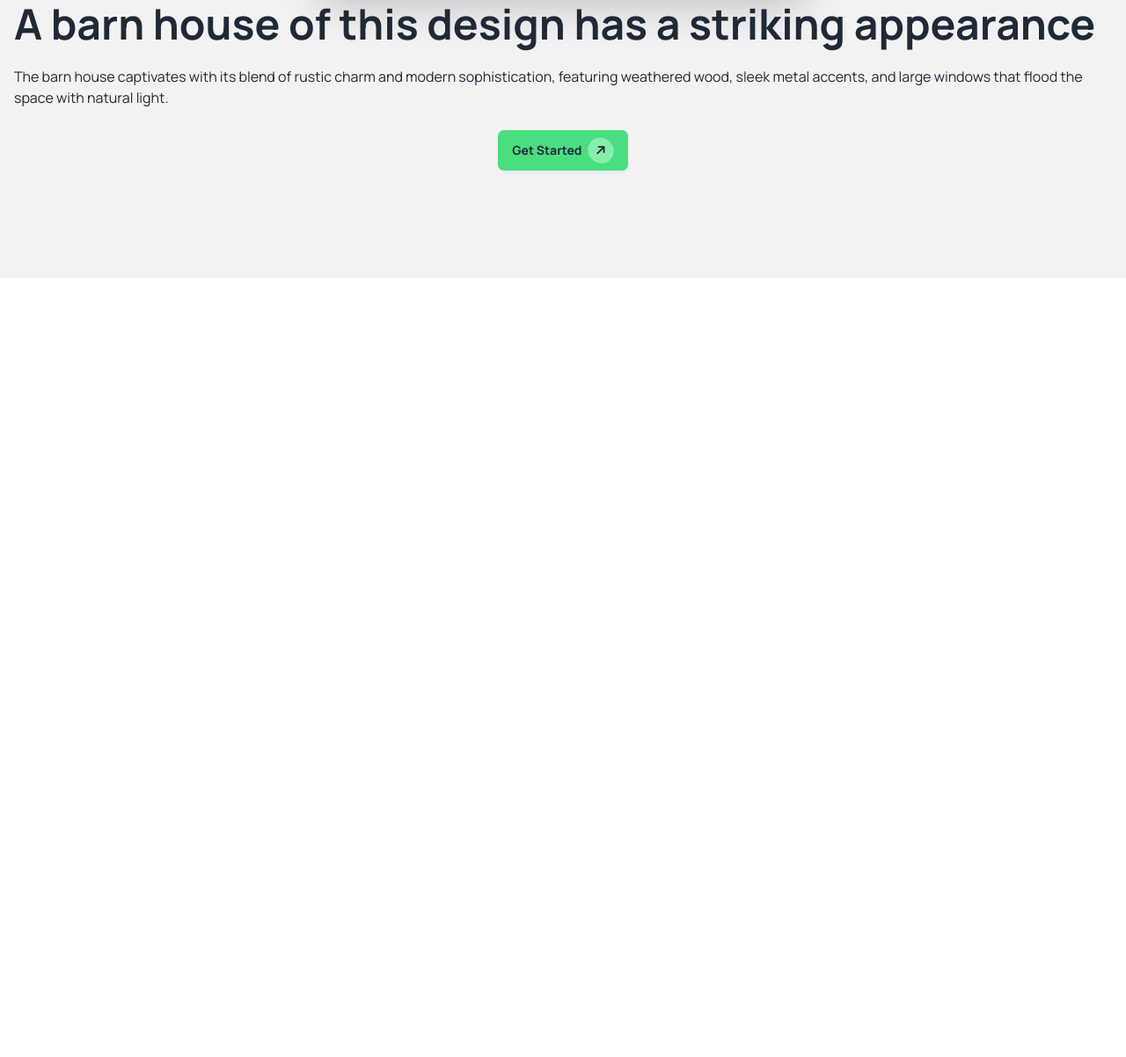
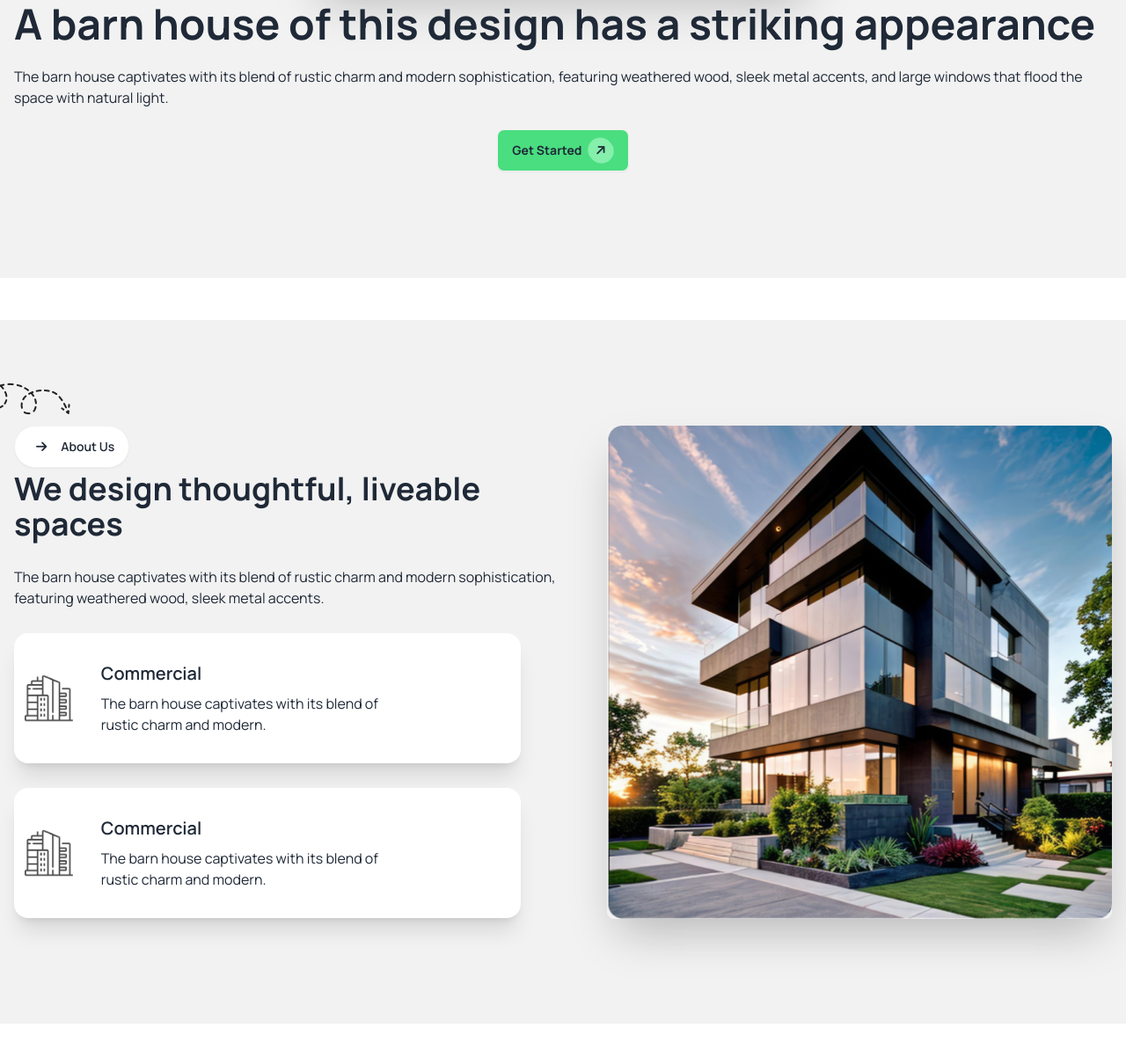
Before and after one commit to ashfakani/precedence-builders-B10A3, a plain HTML site: page index.html in a window 1280 px wide. Shown: the part 604-1806 px from the top of the page at 88% size. Before the commit the page ends 968 px from the top, so only its background shows below. Drawn offline with nearby package versions, Linux system fonts and the light colour scheme.

Commit message:
thoughtful design

```diff
--- a/index.html
+++ b/index.html
@@ -140,7 +140,66 @@
 
 
     <main>
+        <!-- We design thoughtful, liveable spaces section  -->
 
+        <section class="md:mx-auto my-12">
+            <div class="hero bg-base-200 min-h-screen">
+                <div class="hero-content flex-col lg:flex-row">
+
+                    <div class="space-y-1">
+                        <div class="relative inline-block">
+                            <img class="absolute -top-14 -left-16 md:block hidden z-10" src="assets/Vector.png" alt="">
+
+
+                            <button class="btn bg-white rounded-3xl"><i class="fa-solid fa-arrow-right p-2"></i>About
+                                Us</button>
+                        </div>
+                        <h1 class="text-4xl font-bold">We design thoughtful, liveable spaces</h1>
+                        <p class="py-6">
+                            The barn house captivates with its blend of rustic charm and
+                            modern sophistication, featuring weathered wood, sleek metal accents.
+                        </p>
+
+                        <!-- card option  -->
+
+                        <!-- card-1  -->
+
+                        <div
+                            class="card px-3 max-w-sm md:max-w-xl card-side bg-base-100 shadow-xl items-start md:items-center">
+                            <figure>
+                                <img class="md:max-w-fit py-10" src="assets/commercial.png" alt="commercial" />
+                            </figure>
+                            <div class="card-body">
+                                <h2 class="card-title">Commercial</h2>
+                                <p class="w-3/4">The barn house captivates with its blend of rustic charm and
+                                    modern.
+                                </p>
+                            </div>
+                        </div>
+
+                        <br>
+
+                        <!-- card-2  -->
+
+                        <div
+                            class="card px-3 max-w-sm md:max-w-xl card-side bg-base-100 shadow-xl items-start md:items-center">
+                            <figure>
+                                <img class="md:max-w-fit py-10" src="assets/commercial.png" alt="commercial" />
+                            </figure>
+                            <div class="card-body">
+                                <h2 class="card-title">Commercial</h2>
+                                <p class="w-3/4">The barn house captivates with its blend of rustic charm and
+                                    modern.
+                                </p>
+                            </div>
+                        </div>
+
+                        <!-- image part  -->
+                    </div>
+                    <img src="assets/Rectangle.png" class="max-w-sm md:max-w-full rounded-lg shadow-2xl" />
+                </div>
+            </div>
+        </section>
     </main>
 
     <footer>
```
